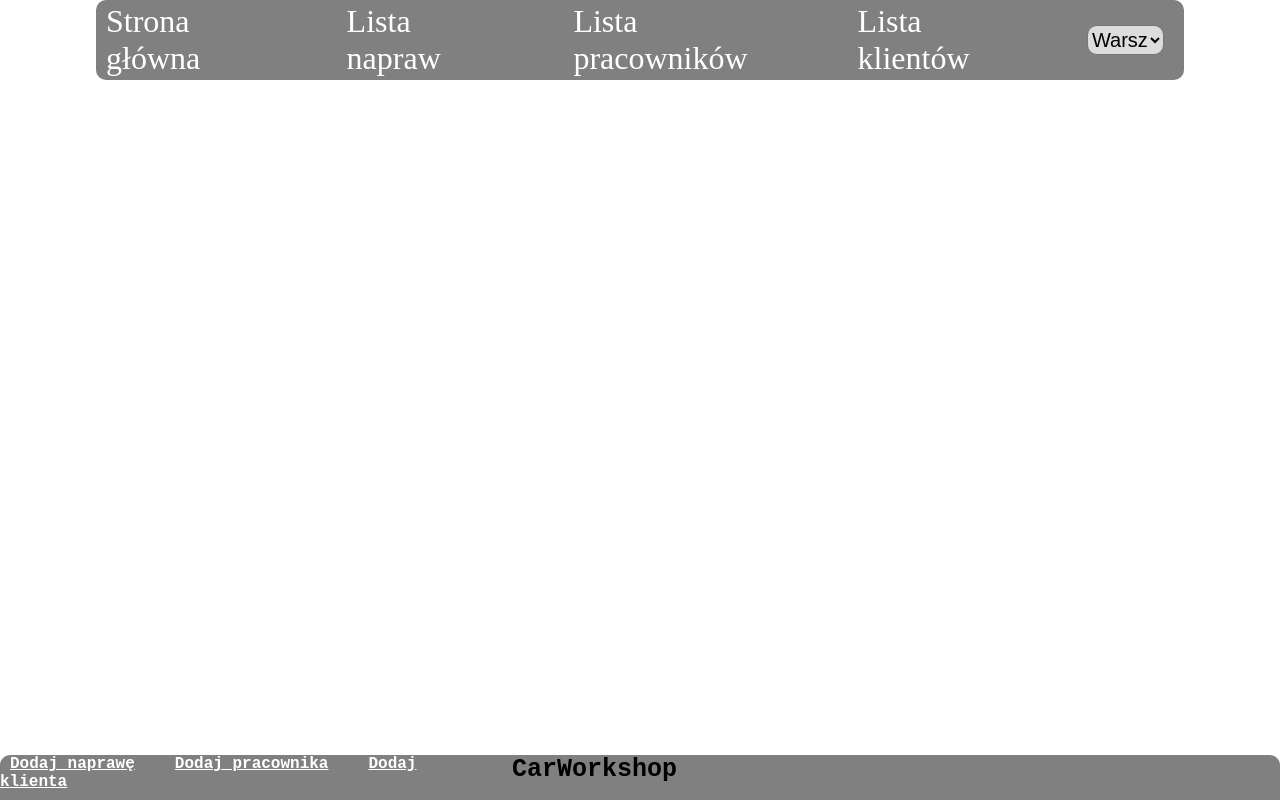
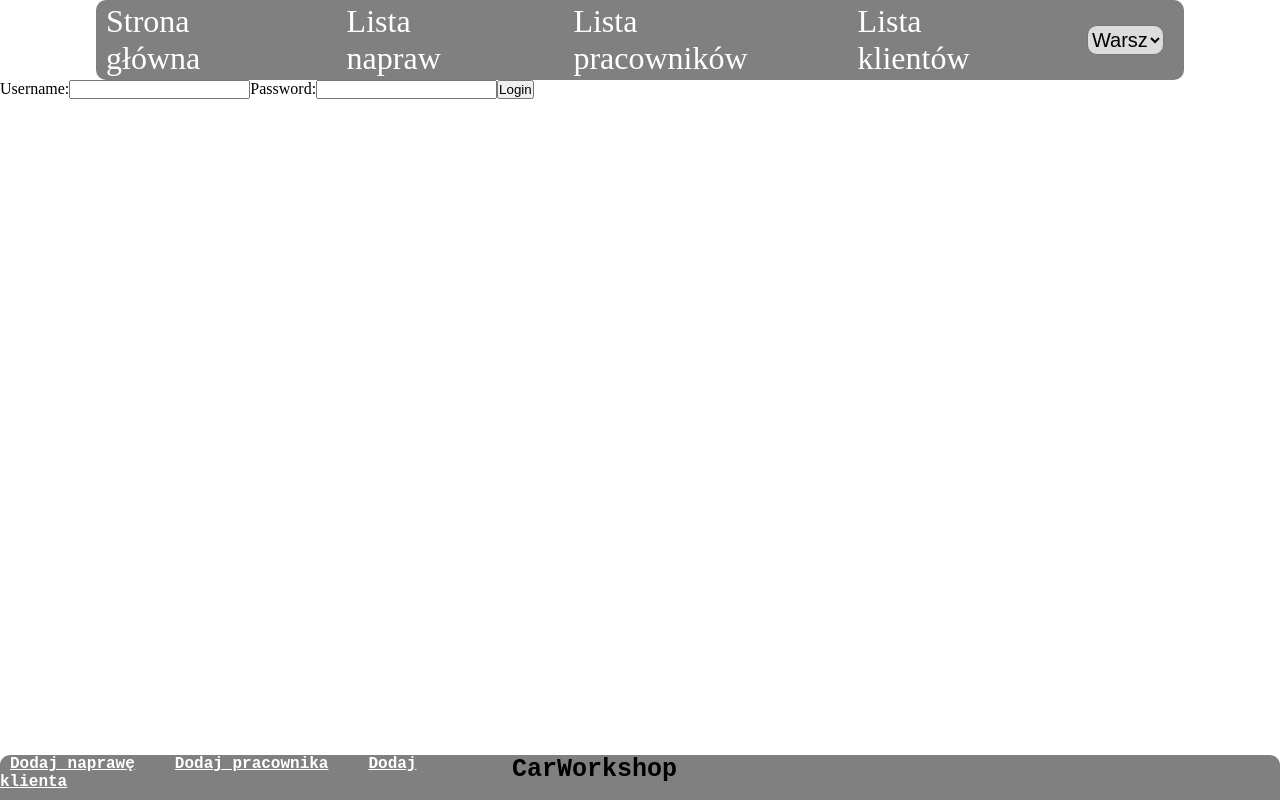
Before and after one commit to NiewierowskiG/CarWorkshop, an Angular app in the folder workshop/my-app/: page /login in a window 1280 px wide. Before the commit this address led to /. Built offline with nearby package versions, Linux system fonts and the light colour scheme.

Commit message:
login progress

```diff
--- a/workshop/my-app/src/app/app-routing.module.ts
+++ b/workshop/my-app/src/app/app-routing.module.ts
@@ -9,6 +9,7 @@ import { ClientListComponent } from './components/client-list/client-list.compon
 import { MainPageComponent } from './components/main-page/main-page.component';
 import { RepairListComponent } from './components/repair-list/repair-list.component';
 import { WorkerListComponent } from './components/worker-list/worker-list.component';
+import { LoginComponent } from './components/login/login.component';
 const routes: Routes = [
   {path:'RepairList',component: RepairListComponent},
   {path: 'ClientList', component: ClientListComponent},
@@ -18,7 +19,8 @@ const routes: Routes = [
   {path: 'AddClient', component: AddclientComponent},
   {path: 'AddWorker', component: AddworkerComponent},
   {path: 'EditWorker/:salary/:id', component: EditworkerComponent},
-  {path: 'Showrepair/:repairId/:workerId', component: ShowRepairComponent}
+  {path: 'Showrepair/:repairId/:workerId', component: ShowRepairComponent},
+  { path: 'login', component: LoginComponent },
 ];
 
 @NgModule({
--- a/workshop/my-app/src/app/app.module.ts
+++ b/workshop/my-app/src/app/app.module.ts
@@ -20,6 +20,7 @@ import {AddrepairComponent} from "./components/addrepair/addrepair.component";
 import {ZoomDirective} from "./zoom.directive";
 import { EditworkerComponent } from './components/editworker/editworker.component';
 import { ShowRepairComponent } from './components/show-repair/show-repair.component';
+import { LoginComponent } from './components/login/login.component';
 
 
 @NgModule({
@@ -38,7 +39,8 @@ import { ShowRepairComponent } from './components/show-repair/show-repair.compon
     SearchFilterPipe,
     ZoomDirective,
     EditworkerComponent,
-    ShowRepairComponent
+    ShowRepairComponent,
+    LoginComponent
   ],
   imports: [
     BrowserModule,
--- /dev/null
+++ b/workshop/my-app/src/app/components/login/login.component.html
@@ -0,0 +1,9 @@
+<form>
+  <label for="username">Username:</label>
+  <input type="text" id="username" [(ngModel)]="username" name="username">
+
+  <label for="password">Password:</label>
+  <input type="password" id="password" [(ngModel)]="password" name="password">
+
+  <button (click)="onLogin()">Login</button>
+</form>
--- /dev/null
+++ b/workshop/my-app/src/app/components/login/login.component.ts
@@ -0,0 +1,35 @@
+import {Component} from '@angular/core';
+import {Router} from '@angular/router';
+import {HttpClient} from '@angular/common/http';
+import {catchError} from 'rxjs/operators';
+import {throwError} from 'rxjs';
+
+@Component({
+  selector: 'app-login',
+  templateUrl: './login.component.html',
+  styleUrls: ['./login.component.css']
+})
+export class LoginComponent {
+  username = '';
+  password = '';
+  error = '';
+
+  constructor(private router: Router, private http: HttpClient) {
+  }
+
+  onLogin() {
+    let data = {
+      'username': this.username,
+      'password': this.password
+    };
+    console.log(data)
+
+    this.http.post('http://localhost:8000/api-token-auth/', data).subscribe((response: any) => {
+      localStorage.setItem('token', response.token);
+      //console.log(response.token)
+      console.log(localStorage.getItem('token'))
+    });
+    this.router.navigate(['/MainPage']);
+
+  }
+}
```
Also changed, not shown: workshop/my-app/src/app/components/login/login.component.css (added), 1 other file (tests, documents, lock files or other folders).
